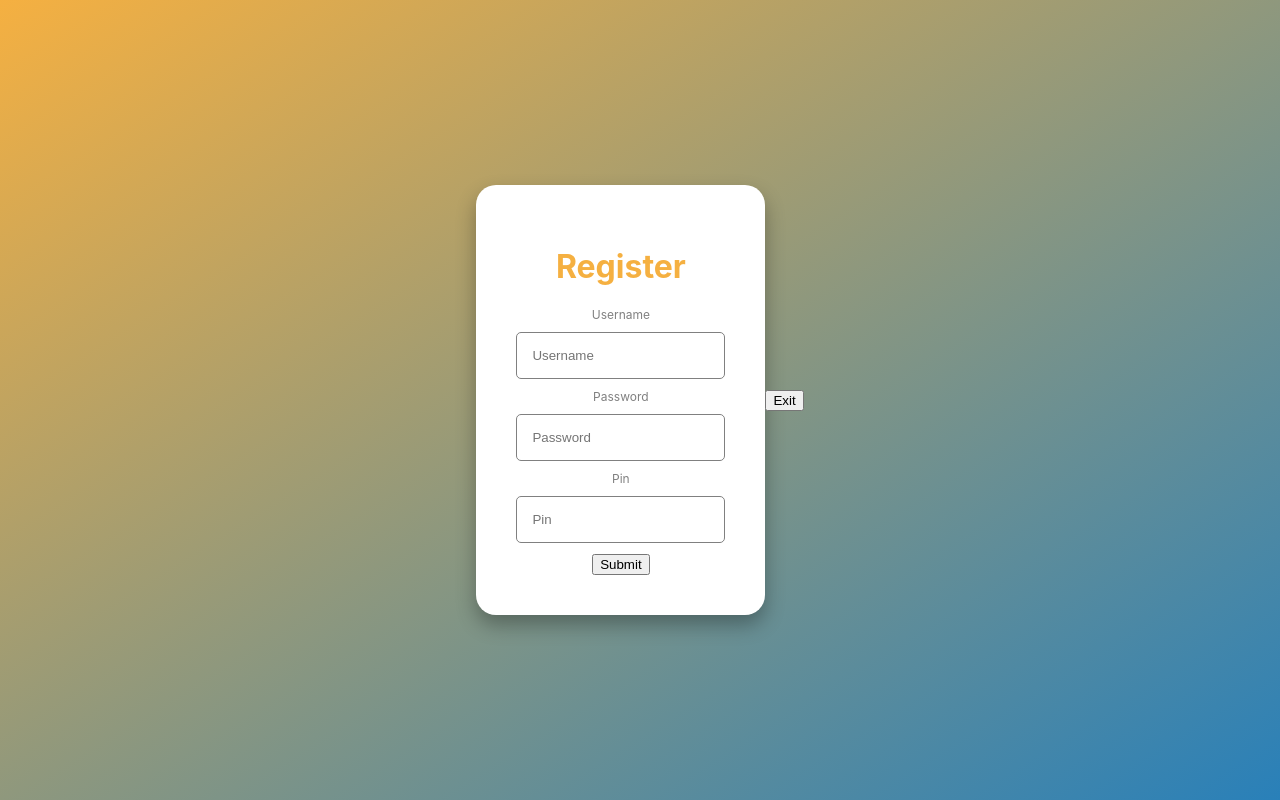
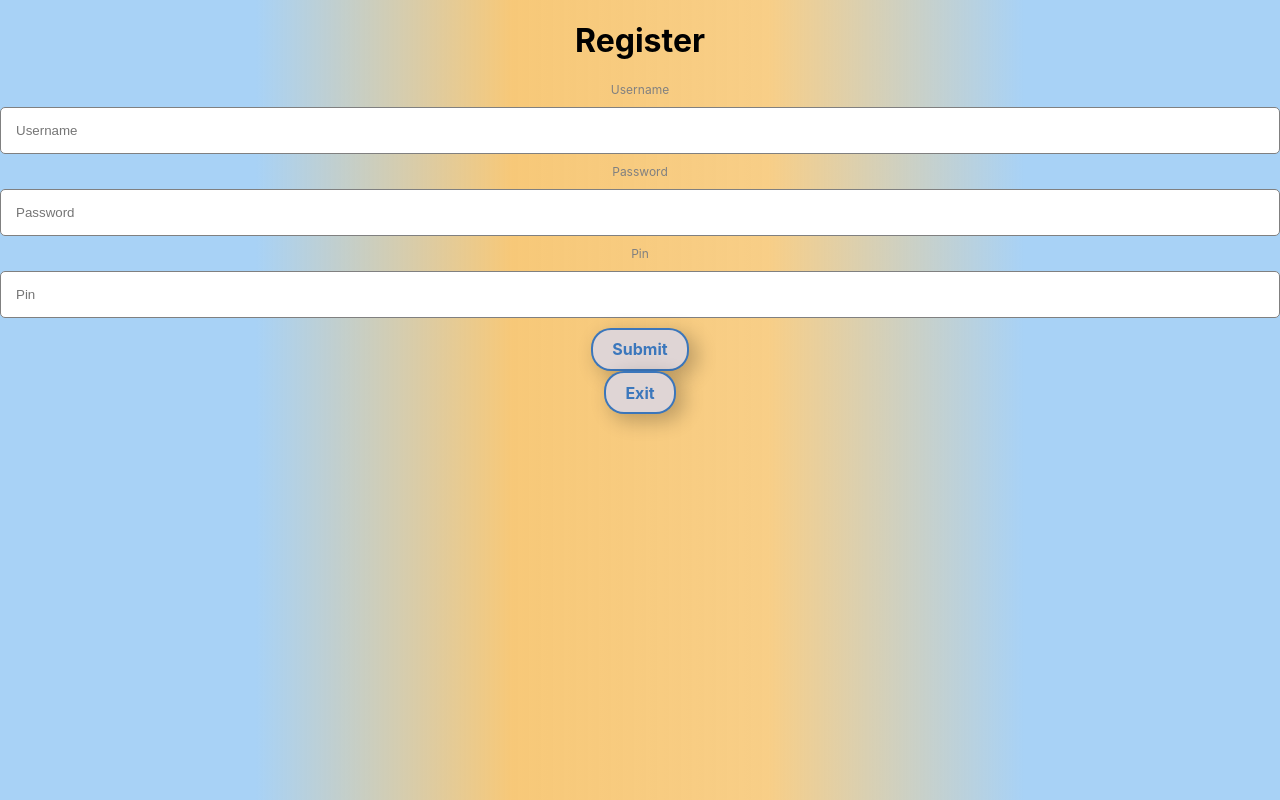
Before and after one commit to sgtanvi/bank, a React (Create React App) app in the folder client/: page /register in a window 1280 px wide. Built offline with nearby package versions, Linux system fonts and the light colour scheme.

Commit message:
Jaime Patch 1.1.2: Added Fabian's css styling

```diff
--- a/client/src/Pages/Registration.css
+++ b/client/src/Pages/Registration.css
@@ -1,43 +1,139 @@
-.register {
+:root{
+    --bankBlue: rgba(35, 105, 184, 0.87);
+
+  }
+
+  button {
+    border-radius: 20px;
+    border: 2px solid;
+    padding: 0.6em 1.2em;
+    font-size: 1em;
+    font-weight: 700;
+    font-family: inherit;
+    background-color: #dfd5d5;
+    box-shadow: 7px 6px 20px 1px rgba(0, 0, 0, 0.24);
+     cursor: pointer;
+    transition:  0.25s;
+    color: rgba(35, 105, 184, 0.87);
+
+  }
+
+  button:active{
+    transform: scale(.9);
+    box-shadow: 3px 2px 22px 1px rgba(0, 0, 0, 0.24);
+
+  }
+
+  .buttonDiv{
     display: flex;
+    flex-direction: row;
     align-items: center;
     justify-content: center;
-    height: 100vh;
-    background: linear-gradient(to bottom right, #F5B041, #2980B9);
+    font-family:'Lucida Sans', 'Lucida Sans Regular', 'Lucida Grande', 'Lucida Sans Unicode', Geneva, Verdana, sans-serif;
+    height: 30vb;
   }
 
-  form {
-    background: white;
-    padding: 40px;
-    border-radius: 20px;
-    box-shadow: 0px 10px 20px rgba(0, 0, 0, 0.3);
+  .card{
+    text-align: center;
+    display: block;
+    margin-left: auto;
+    margin-right: auto;
+    font-family:'Lucida Sans', 'Lucida Sans Regular', 'Lucida Grande', 'Lucida Sans Unicode', Geneva, Verdana, sans-serif;
+    font-size: 18px;
+    border-radius: 5px;
+    border: 4.5px solid var(--bankBlue);
+    padding: 10px;
+    outline-style: solid;
+    outline-color: var(--bankBlue);
+    width: 400px;
+    margin-top: 40px;
+
   }
 
-  h1 {
-    color: #F5B041;
-    text-align: center;
+
+  .transBox{
+    display: block;
+    margin-left: auto;
+    margin-right: auto;
+    text-align: left;
+    color:rgba(35, 105, 184, 1);
+    border: 4.5px solid var(--bankBlue);
+    border-radius: 5px;
+    padding: 20px;
+    width: 400px;
+    background:rgba(35, 105, 184, 0.3);
   }
 
-  #submitButton,
-  #exitButton,
-  #regButton {
-    width: 40%;
-    height: 50px;
-    padding: 10px;
-    border: none;
-    background-color: #F5B041;
-    color: white;
-    border-radius: 5px;
-    font-weight: bold;
-    font-size: 18px;
-    cursor: pointer;
-    margin-top: 15px;
-    margin-bottom: 15px;
-    transition: all 0.3s ease;
+  a{
+    font-weight: 700;
   }
 
-  #submitButton:hover,
-  #exitButton:hover,
-  #regButton:hover {
-    background-color: #2980B9;
+  .arrowcontainer {
+    width: 30px;
+    height: 30px;
+    background-color: #ccc;
+    border-radius: 40%;
+    display: flex;
+    float: right;
+    justify-content: center;
+    align-items: center;
+    cursor: pointer;
   }
+
+  .arrow {
+
+    border: solid var(--bankBlue);
+    border-width: 0 4px 4px 0;
+    display: inline-block;
+    padding: 3px;
+    transition: transform 0.1s ease-in-out;
+    transform: rotate(-45deg);
+  }
+
+  .arrow.active{
+    transform: rotate(45deg);
+  }
+
+  .historyMenu {
+    display: none;
+    position: absolute;
+    width: 400px;
+    left: 50%;
+    transform: translateX(-50%);
+    background-color: white;
+    border: 4.5px solid var(--bankBlue);
+    margin-top:20px;
+    padding: 20px;
+  }
+
+  .historyMenu.active {
+    display: block;
+
+  }
+
+  .redtext{
+    color: red;
+    float: right;
+  }
+
+  svg {
+    display: inline-block;
+    position: absolute;
+    top: 0;
+    left: 0;
+  }
+  .container {
+    display: inline-block;
+    position: relative;
+    width: 100%;
+    padding-bottom: 100%;
+    vertical-align: middle;
+    overflow: hidden;
+  }
+
+  body {
+    background-image: linear-gradient(90deg,
+        #a8d2f6 20%,
+         #f5ba55ca 40%, #f5ba55b4 60%,
+        #a8d2f6 80%);
+  }
```
